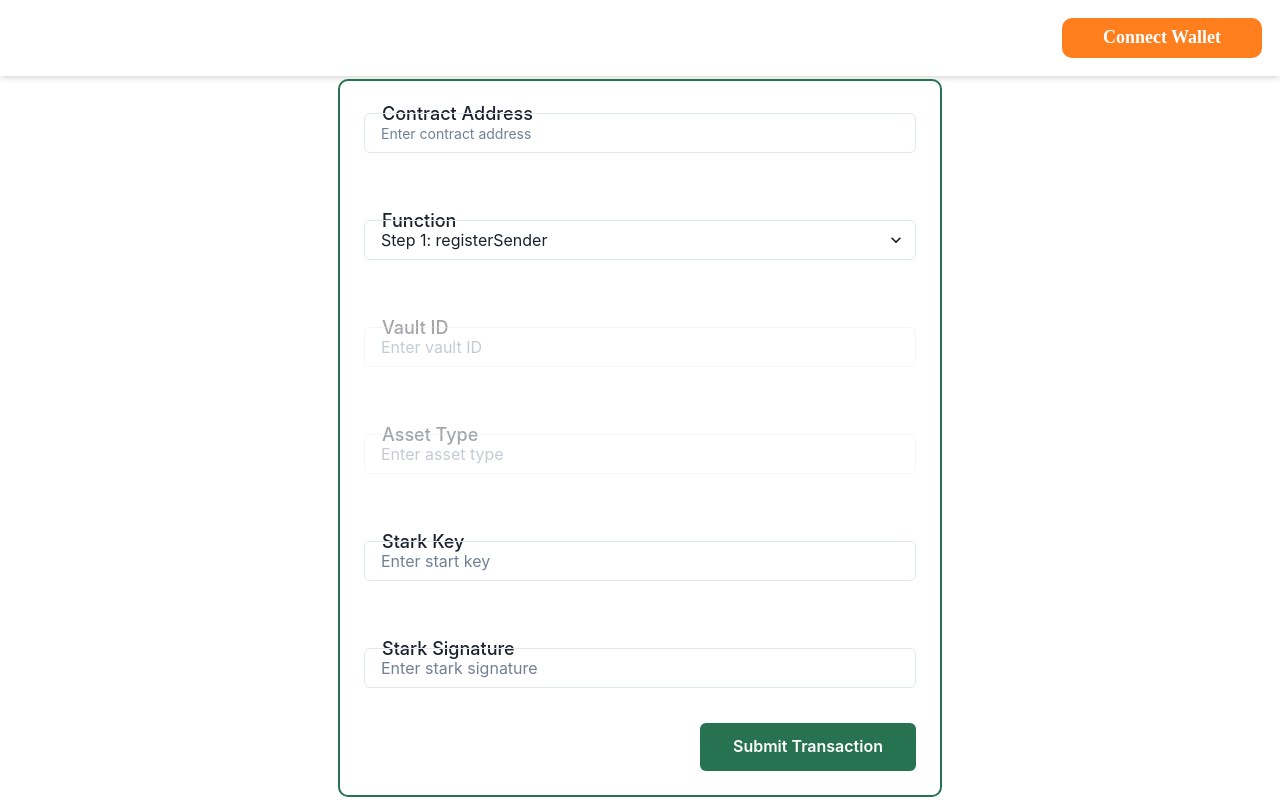
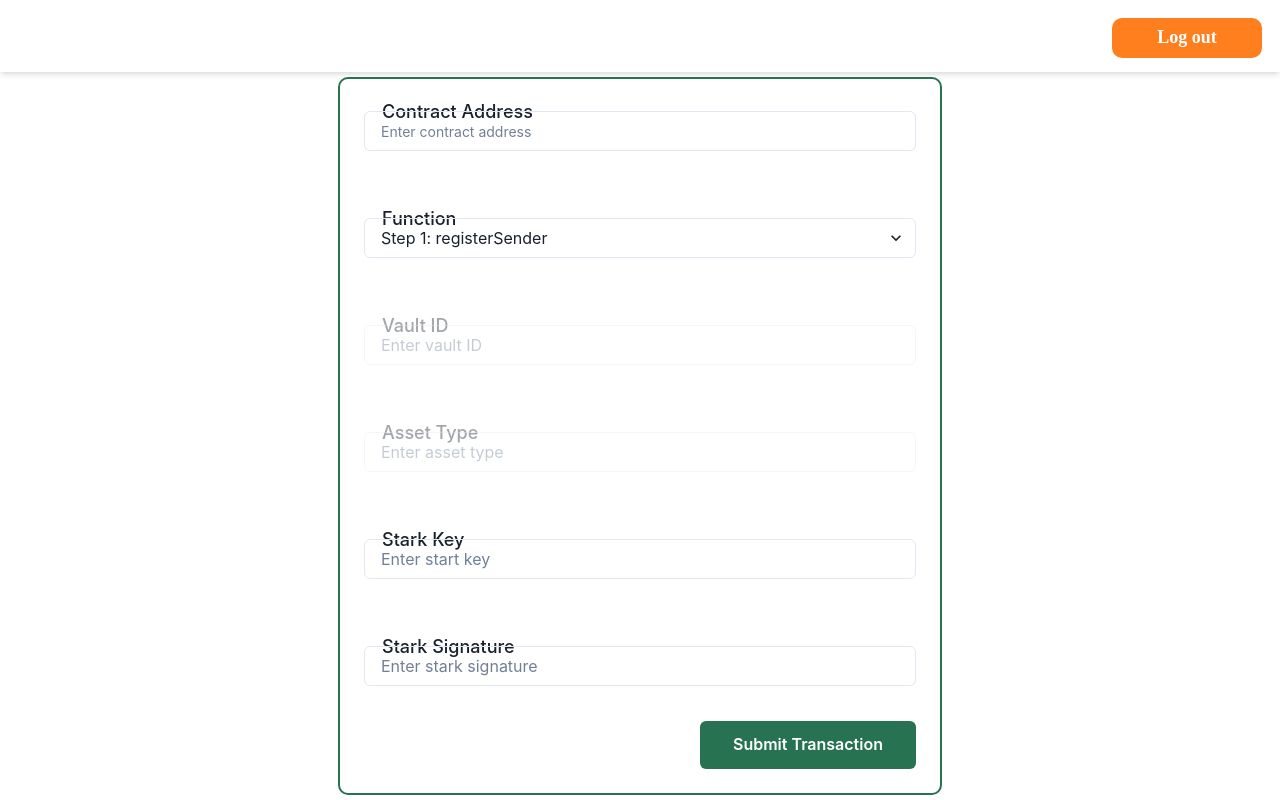
Before and after one commit to leonmantell/myapp-with-next-charkra, a Next.js app: page /inputing in a window 1280 px wide. Built offline with nearby package versions, Linux system fonts and the light colour scheme.

Commit message:
changed button name

```diff
--- a/src/app/inputing/page.tsx
+++ b/src/app/inputing/page.tsx
@@ -44,17 +44,17 @@ export function App() {
       justifyContent="center"
       alignItems="center"
     >
-      <Box width="100vw" p={[4, 18]} boxShadow={"md"}>
+      <Box height="72px" width="100vw" p={[4, 18]} boxShadow={"md"}>
         <Flex justifyContent="end">
           <Button
-            width="200px"
+            width="150px"
             height="40px"
             colorScheme="teal"
             backgroundColor="#FF7E1D"
             borderRadius="10px"
           >
             <Text fontSize="18px" fontFamily="Public Sans">
-              Connect Wallet
+              Log out
             </Text>
           </Button>
         </Flex>
--- a/src/app/login/page.tsx
+++ b/src/app/login/page.tsx
@@ -33,11 +33,9 @@ const App = () => {
   const toast = useToast();
 
   useEffect(() => {
-    // const email = JSON.parse()
-    // console.log(localStorage.getItem("authentication"));
     const stringUser: any = localStorage.getItem("authentication");
     console.log();
-    const email = JSON.parse(stringUser).email;
+    const email = JSON.parse(stringUser)?.email;
     if (email) {
       router.push("/inputing");
     }
```
